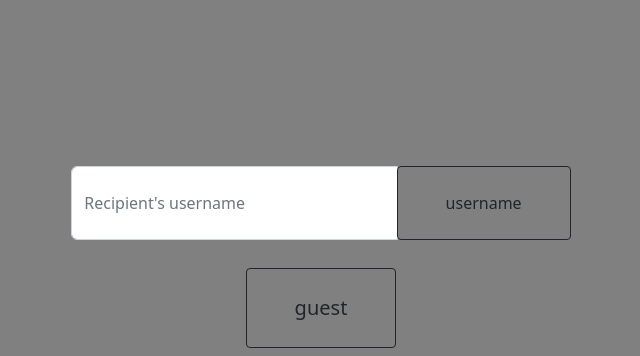
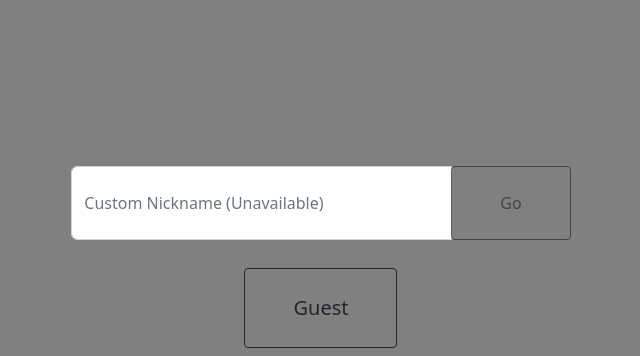
Before and after one commit to kaiyuleung/Lap_1_Project_Programming_Overload, a plain HTML site: page client/index.html in a window 1280 px wide. Shown: the part 482-838 px from the top of the page, without its empty margins (319-959 px from the left). Drawn offline with nearby package versions, Linux system fonts and the light colour scheme.

Commit message:
disable username button

```diff
--- a/client/index.html
+++ b/client/index.html
@@ -30,14 +30,14 @@
         <div id="login" class="row justify-content-center">
             <div id="username" class="col-md-5 ml-md-auto mx-3 my-1 text-center">
                 <div class="input-group mb-3">
-                    <input type="text" class="form-control" placeholder="Recipient's username" aria-label="Recipient's username" aria-describedby="basic-addon2">
+                    <input type="text" class="form-control" placeholder="Custom Nickname (Unavailable)">
                     <div class="input-group-append">
-                        <button class="btn btn-outline-dark py-4 px-5 rounded-1" type="submit">username</button>
+                        <button class="btn btn-outline-dark py-4 px-5 rounded-1" type="submit" disabled>Go</button>
                     </div>
-                  </div>
+                </div>
                 </div>
             <div id="guest" class="col-md-2 ml-md-auto mx-3 my-2 text-center">
-                <button class="btn btn-outline-dark btn-lg py-4 px-5 rounded-1" type="submit">guest</button>
+                <button class="btn btn-outline-dark btn-lg py-4 px-5 rounded-1" type="submit">Guest</button>
             </div>
 
         </div>
```
